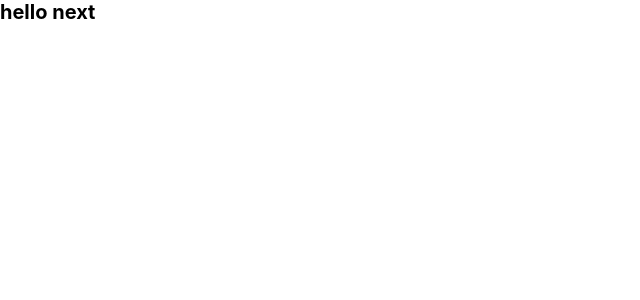
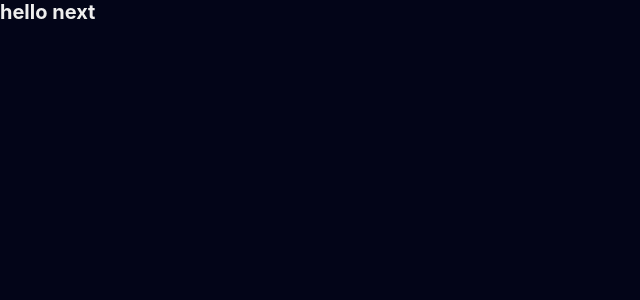
Before and after one commit to gnbaron/next-destination, a Next.js app: page / in a window 1280 px wide. Shown: the top 300 px of the page, without its empty margins (0-640 px from the left). Built offline with nearby package versions, Linux system fonts and the light colour scheme.

Commit message:
introduce theme variables and other global styles

```diff
--- a/src/pages/_app.tsx
+++ b/src/pages/_app.tsx
@@ -9,7 +9,10 @@ function App({ Component, pageProps }: AppProps) {
         <title>Next Destination</title>
         <link rel="shortcut icon" href="/favicon.ico" />
         <link rel="apple-touch-icon" href="/favicon.ico" />
-        <meta name="description" content="Destination explorer app" />
+        <meta
+          name="description"
+          content="simple world destination explorer app"
+        />
       </Head>
       <GlobalStyles />
       <Component {...pageProps} />
--- a/src/styles/global.ts
+++ b/src/styles/global.ts
@@ -1,23 +1,45 @@
 import { createGlobalStyle } from 'styled-components'
 
 const GlobalStyle = createGlobalStyle`
+  :root {
+    --highlight: #e20e8d;
+    --background: #030518;
+    --white: #eeeeee;
+    --container: 100rem;
+    --small: 1.5rem;
+    --medium: 3rem;
+    --large: 5rem;
+  }
+
   * {
+    box-sizing: border-box;
     margin: 0;
     padding: 0;
-    box-sizing: border-box;
   }
 
   html {
     font-size: 62.5%;
   }
 
-  /* html, body, #__next {
+  html, body, #__next {
+    background: var(--background);
+    color: var(--white);
     height: 100%;
-  } */
+  }
 
   body {
     font-family: --apple-system, BlinkMacSystemFont, 'Segoe UI', Roboto, Oxygen, Ubuntu, Cantarell, 'Open Sans', 'Helvetica Neue', sans-serif;
   }
+
+  p,
+  a {
+    font-size: 2rem;
+    line-height: var(--medium);
+  }
+
+  a {
+    color: var(--highlight);
+  }
 `
 
 export default GlobalStyle
```
